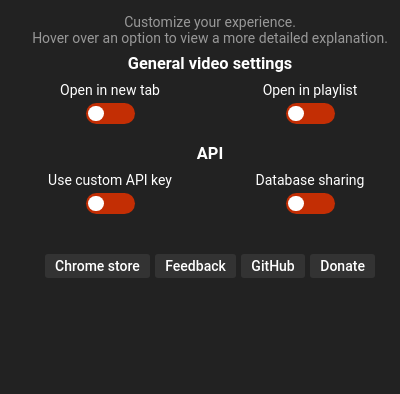
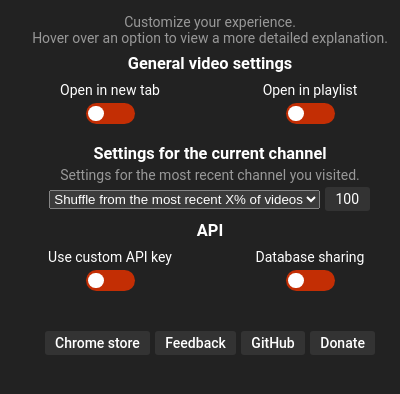
Before and after one commit to NikkelM/Random-YouTube-Video, a browser extension: page extension/html/popup.html in a window 400 px wide. Shown: the part 98-492 px from the top of the page. Drawn offline with Linux system fonts and the light colour scheme.

Commit message:
New options

```diff
--- a/extension/html/popup.html
+++ b/extension/html/popup.html
@@ -56,6 +56,31 @@
 			</div>
 		</div>
 
+		<!-- This is only shown on pages with a shuffle button -->
+		<div id="channel2">
+			<div id="channelCustomOptionsDiv2" class="">
+				<h3 id="channelCustomOptionsHeader2">Settings for the current channel</h3>
+				<p class="grey-text">Settings for the most recent channel you visited.</p>
+				<!-- Custom options per channel: Shuffling: Shuffle between last x videos -->
+				<div id="shuffleLastXVideosChannelCustomDiv2" class="optionTextInput">
+					<label for="shuffleRule" style="display:inline"></label>
+					<select name="shuffleRuleOptions" id="shuffleRuleOptions" style="display:inline">
+						<option value="percentageOption"
+							title="Only the most recent X% of videos uploaded to the channel will be considered when shuffling.">
+							Shuffle from the most recent X% of videos</option>
+						<option value="dateOption"
+							title="Only videos uploaded after the chosen date will be considered when shuffling.">
+							Shuffle from videos uploaded after date</option>
+						<option value="IdOption"
+							title="Only videos uploaded after the video with the given ID will be considered when shuffling.">
+							Shuffle from videos after video with ID</option>
+					</select>
+					<input type="number" inputmode="numeric" max="100" min="1" class="numberInput" style="display:inline"
+						id="shuffleLastXVideosChannelCustomInputField" name="apiKeyInput" value="100">
+				</div>
+			</div>
+		</div>
+
 		<h3>API</h3>
 		<!-- Custom API key: Option toggle -->
 		<div class="optionsRow">
```
